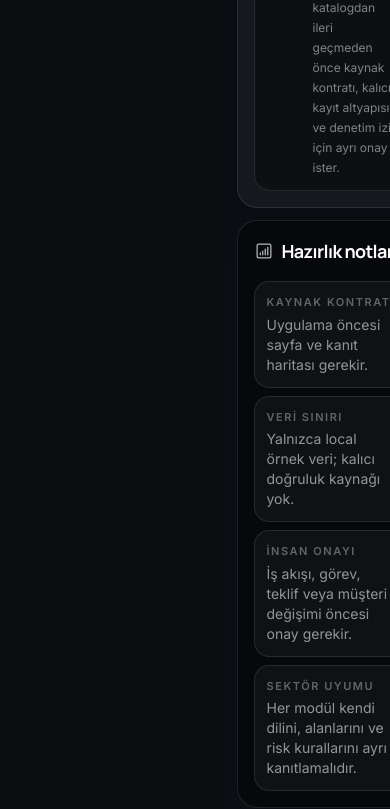
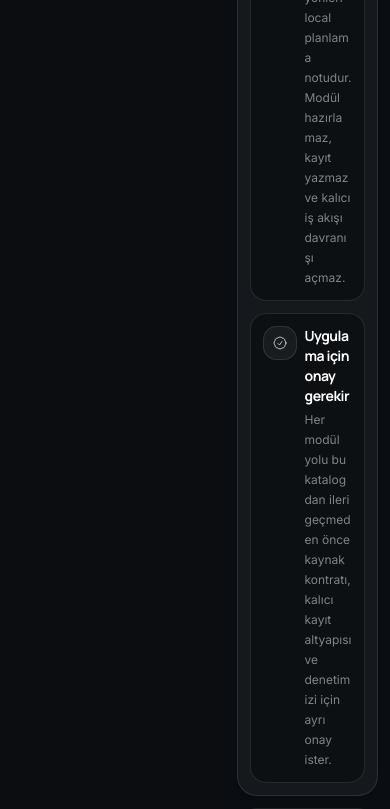
Before and after one commit to ULTRABRT/ultra-crm-panel, a Next.js app: page /sektor-modulleri in a window 390 px wide. Shown: the part 5217-6026 px from the top of the page. Built offline with nearby package versions, Linux system fonts and the light colour scheme.

Commit message:
feat(sector-modules): fix mobile catalog clipping

```diff
--- a/app/sektor-modulleri/page.tsx
+++ b/app/sektor-modulleri/page.tsx
@@ -140,7 +140,7 @@ export default function SektorModulleriPage() {
         <div className="pointer-events-none absolute inset-0 bg-[radial-gradient(circle_at_top_left,rgba(255,255,255,0.12),transparent_34rem),linear-gradient(135deg,rgba(255,255,255,0.055),transparent_36rem)]" />
         <div className="relative z-10 flex min-h-dvh min-w-0 flex-col">
           <div className="min-w-0 flex-1 overflow-y-auto px-3 py-4 sm:px-5 lg:px-7">
-            <div className="mx-auto flex w-full max-w-[118rem] flex-col gap-4">
+            <div className="mx-auto flex min-w-0 w-full max-w-[118rem] flex-col gap-4">
               <section className="overflow-hidden rounded-[1.35rem] border border-white/10 bg-white/[0.045] shadow-[0_22px_70px_rgba(0,0,0,0.32)]">
                 <div className="p-4 lg:p-5">
                   <div className="min-w-0">
@@ -166,7 +166,7 @@ export default function SektorModulleriPage() {
                 </div>
               </section>
 
-              <section className="grid gap-3 xl:grid-cols-[minmax(0,1.45fr)_minmax(22rem,0.72fr)]">
+              <section className="grid min-w-0 grid-cols-[minmax(0,1fr)] gap-3 xl:grid-cols-[minmax(0,1.45fr)_minmax(22rem,0.72fr)]">
                 <div className="min-w-0 rounded-[1.25rem] border border-black/[0.08] bg-[#EEF0F3] p-3 text-[#0B0D10] shadow-[0_18px_48px_rgba(0,0,0,0.22)] sm:p-4">
                   <div className="mb-3 flex flex-col gap-2 lg:flex-row lg:items-end lg:justify-between">
                     <div className="min-w-0">
@@ -228,32 +228,32 @@ export default function SektorModulleriPage() {
                   </div>
                 </div>
 
-                <aside className="grid min-w-0 gap-3">
-                  <section className="rounded-[1.25rem] border border-white/10 bg-white/[0.045] p-4 shadow-[0_18px_48px_rgba(0,0,0,0.22)]">
-                    <p className="text-[11px] font-semibold uppercase tracking-[0.18em] text-white/35">
+                <aside className="grid min-w-0 grid-cols-[minmax(0,1fr)] gap-3">
+                  <section className="min-w-0 max-w-full overflow-hidden rounded-[1.25rem] border border-white/10 bg-white/[0.045] p-3 shadow-[0_18px_48px_rgba(0,0,0,0.22)] sm:p-4">
+                    <p className="break-words text-[11px] font-semibold uppercase tracking-[0.18em] text-white/35">
                       Zeka sınırı
                     </p>
-                    <h2 className="mt-2 text-xl font-semibold tracking-tight text-white">
+                    <h2 className="mt-2 break-words text-xl font-semibold tracking-tight text-white">
                       Sector DNA neyi değiştirebilir?
                     </h2>
-                    <div className="mt-4 grid gap-3">
+                    <div className="mt-4 grid min-w-0 grid-cols-[minmax(0,1fr)] gap-3">
                       {boundaryNotes.map((note) => {
                         const Icon = note.Icon;
 
                         return (
                           <article
                             key={note.title}
-                            className="rounded-[1rem] border border-white/10 bg-black/35 p-3"
+                            className="min-w-0 max-w-full overflow-hidden rounded-[1rem] border border-white/10 bg-black/35 p-3"
                           >
-                            <div className="flex items-start gap-3">
-                              <div className="rounded-[0.85rem] border border-white/10 bg-white/[0.05] p-2">
+                            <div className="flex min-w-0 items-start gap-2 sm:gap-3">
+                              <div className="shrink-0 rounded-[0.85rem] border border-white/10 bg-white/[0.05] p-2">
                                 <Icon className="h-4 w-4 text-white/70" />
                               </div>
-                              <div className="min-w-0">
-                                <h3 className="text-sm font-semibold text-white">
+                              <div className="min-w-0 break-words">
+                                <h3 className="break-words text-sm font-semibold text-white">
                                   {note.title}
                                 </h3>
-                                <p className="mt-1 text-xs leading-5 text-white/48">
+                                <p className="mt-1 break-words text-xs leading-5 text-white/48">
                                   {note.body}
                                 </p>
                               </div>
@@ -264,24 +264,24 @@ export default function SektorModulleriPage() {
                     </div>
                   </section>
 
-                  <section className="rounded-[1.25rem] border border-white/10 bg-black/40 p-4">
-                    <div className="flex items-center gap-2">
-                      <HiOutlineChartBarSquare className="h-5 w-5 text-white/70" />
-                      <h2 className="text-lg font-semibold tracking-tight text-white">
+                  <section className="min-w-0 max-w-full overflow-hidden rounded-[1.25rem] border border-white/10 bg-black/40 p-3 sm:p-4">
+                    <div className="flex min-w-0 items-center gap-2">
+                      <HiOutlineChartBarSquare className="h-5 w-5 shrink-0 text-white/70" />
+                      <h2 className="min-w-0 break-words text-lg font-semibold tracking-tight text-white">
                         Hazırlık notları
                       </h2>
                     </div>
 
-                    <div className="mt-4 grid gap-2">
+                    <div className="mt-4 grid min-w-0 grid-cols-[minmax(0,1fr)] gap-2">
                       {readinessRows.map(([label, detail]) => (
                         <div
                           key={label}
-                          className="rounded-[0.95rem] border border-white/10 bg-white/[0.035] p-3"
+                          className="min-w-0 max-w-full overflow-hidden rounded-[0.95rem] border border-white/10 bg-white/[0.035] p-3"
                         >
-                          <p className="text-[11px] font-semibold uppercase tracking-[0.14em] text-white/35">
+                          <p className="break-words text-[11px] font-semibold uppercase tracking-[0.14em] text-white/35">
                             {label}
                           </p>
-                          <p className="mt-1 text-sm leading-5 text-white/55">
+                          <p className="mt-1 break-words text-sm leading-5 text-white/55">
                             {detail}
                           </p>
                         </div>
@@ -291,7 +291,7 @@ export default function SektorModulleriPage() {
                 </aside>
               </section>
 
-              <section className="grid gap-3 lg:grid-cols-3">
+              <section className="grid min-w-0 grid-cols-[minmax(0,1fr)] gap-3 lg:grid-cols-3">
                 {[
                   {
                     title: "Modül runtime yok",
@@ -317,17 +317,17 @@ export default function SektorModulleriPage() {
                   return (
                     <article
                       key={item.title}
-                      className="rounded-[1.15rem] border border-white/10 bg-white/[0.035] p-4"
+                      className="min-w-0 max-w-full overflow-hidden rounded-[1.15rem] border border-white/10 bg-white/[0.035] p-3 sm:p-4"
                     >
-                      <div className="flex items-start gap-3">
-                        <div className="rounded-[0.9rem] border border-white/10 bg-white/[0.05] p-2.5">
+                      <div className="flex min-w-0 items-start gap-2 sm:gap-3">
+                        <div className="shrink-0 rounded-[0.9rem] border border-white/10 bg-white/[0.05] p-2.5">
                           <Icon className="h-5 w-5 text-white/75" />
                         </div>
-                        <div>
-                          <h2 className="text-base font-semibold text-white">
+                        <div className="min-w-0 break-words">
+                          <h2 className="break-words text-base font-semibold text-white">
                             {item.title}
                           </h2>
-                          <p className="mt-1 text-sm leading-6 text-white/48">
+                          <p className="mt-1 break-words text-sm leading-6 text-white/48">
                             {item.body}
                           </p>
                         </div>
```
